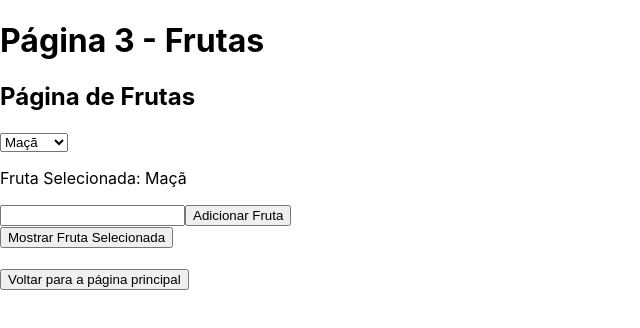
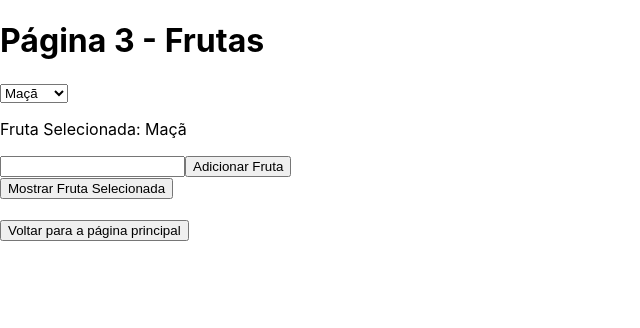
Before and after one commit to henriquefugie/TrabalhoPratico1_React, a React (Create React App) app in the folder tp1/: page / in a window 1280 px wide. Both pictures are taken after a click on the button "Página 3". Shown: the top 328 px of the page, without its empty margins (0-640 px from the left). Built offline with nearby package versions, Linux system fonts and the light colour scheme.

Commit message:
Update Pagina3.js

```diff
--- a/tp1/src/Pagina3.js
+++ b/tp1/src/Pagina3.js
@@ -53,7 +53,6 @@ function Pagina3({ setCurrentPage }) {
 
     return (
     <div>
-      <h2>Página de Frutas</h2>
       <ListaDeFrutas/>
       <br></br>
       <button onClick={PaginaPrincipal}>Voltar para a página principal</button>
```
